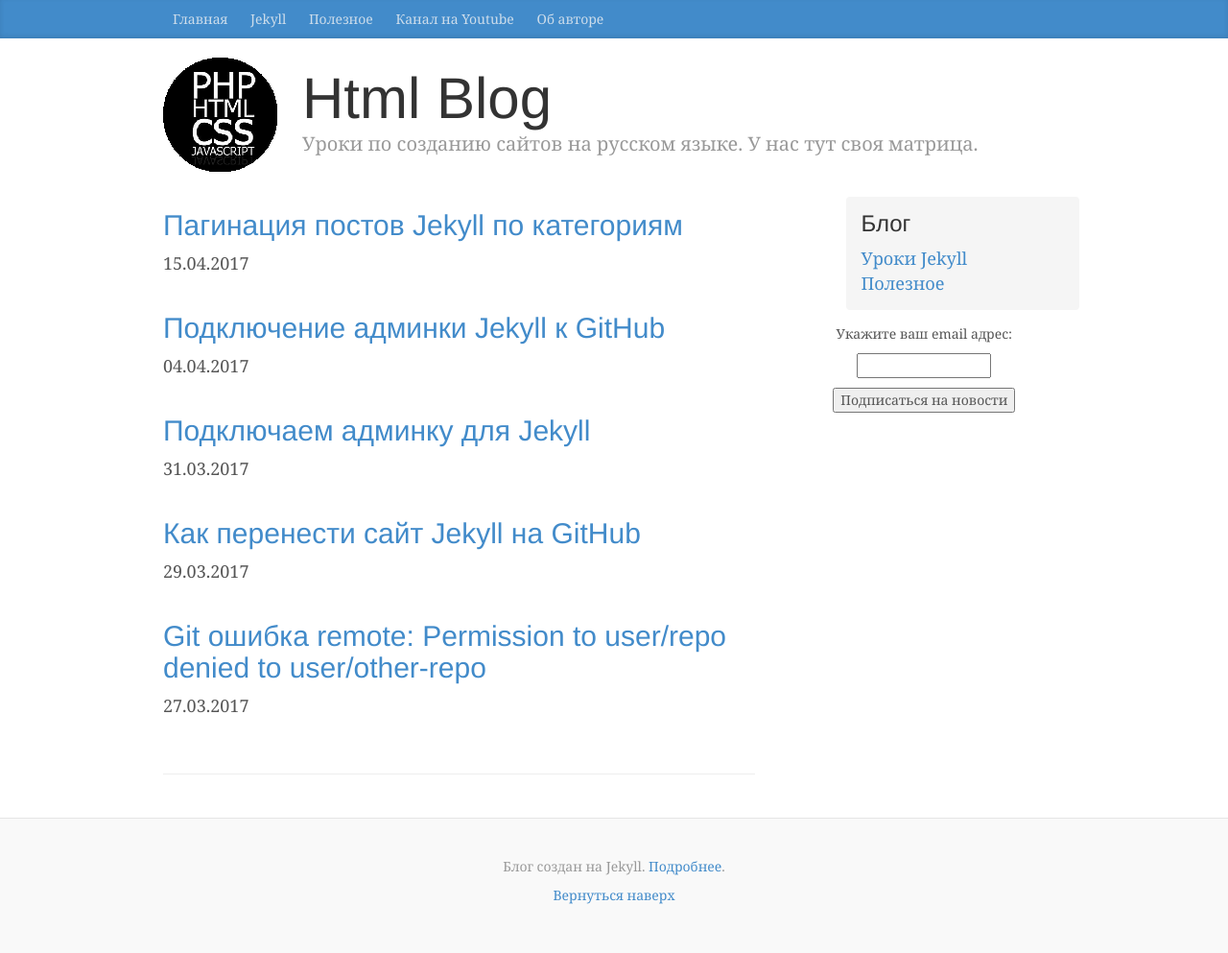
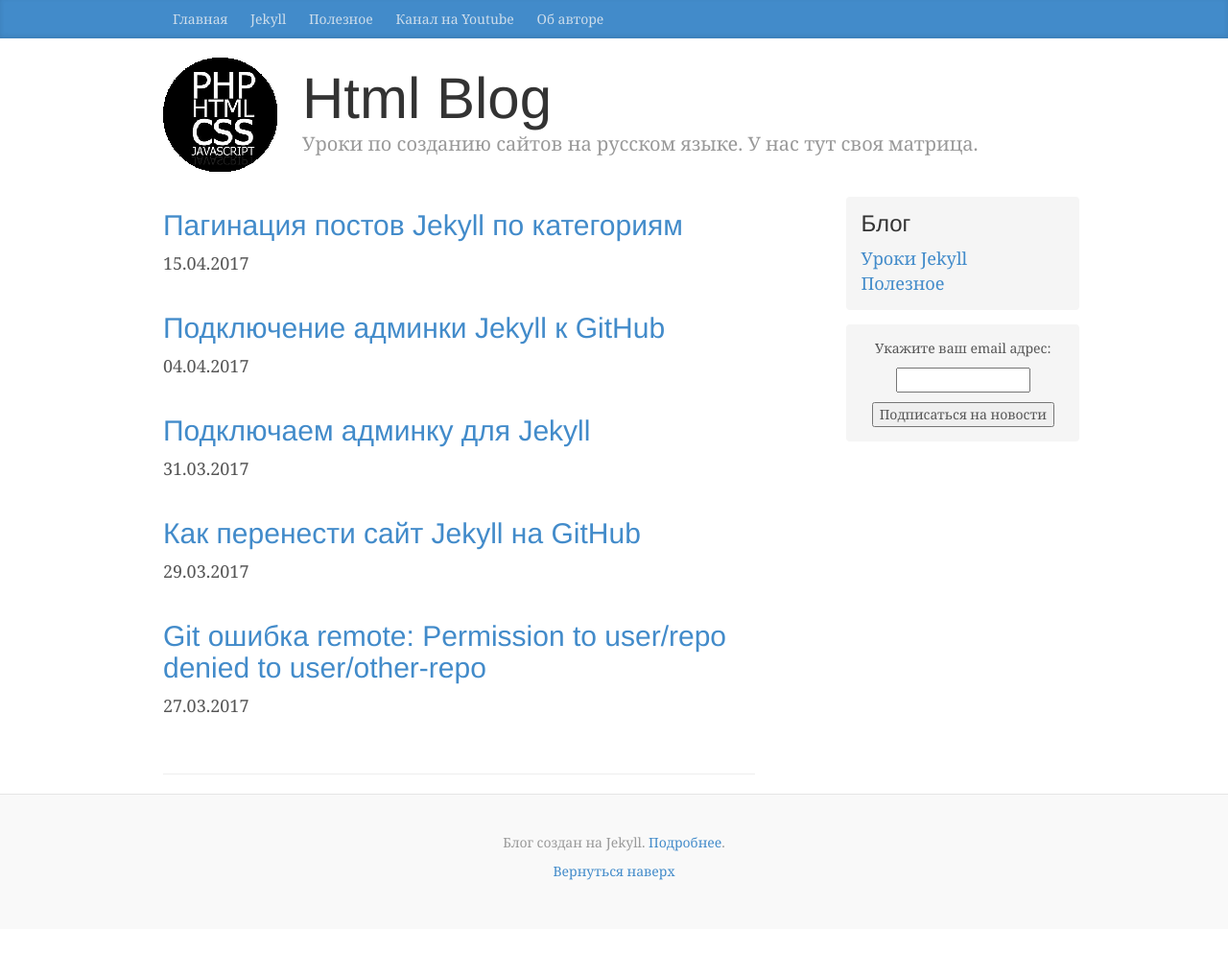
Before and after one commit to htmlblog/htmlblog.github.io, a Jekyll site: the page built from index.html, in a window 1280 px wide. Shown: the whole page at 96% size. Built offline with Jekyll 4.4.1, drawn with Linux system fonts in a browser that asks for light colours; the list of posts is cut into pages by our own code; comment, search, counter and statistics services are not loaded; after the commit the page ends 968 px from its top, so only the background shows below that.

Commit message:
Update sidebar.html

```diff
--- a/_includes/sidebar.html
+++ b/_includes/sidebar.html
@@ -6,7 +6,7 @@
 	</ol>
 </div>
 
-</div class="sidebar-module sidebar-module-inset">
+<div class="sidebar-module sidebar-module-inset">
 	<form style="text-align:center;" action="https://feedburner.google.com/fb/a/mailverify" method="post" target="popupwindow" onsubmit="window.open('https://feedburner.google.com/fb/a/mailverify?uri=JekyllHtml', 'popupwindow', 'scrollbars=yes,width=242,height=auto');return true">
 		<p>Укажите ваш email адрес:</p><p><input type="text" style="width:140px" name="email"/></p>
 		<input type="hidden" value="JekyllHtml" name="uri"/><input type="hidden" name="loc" value="ru_RU"/>
```
